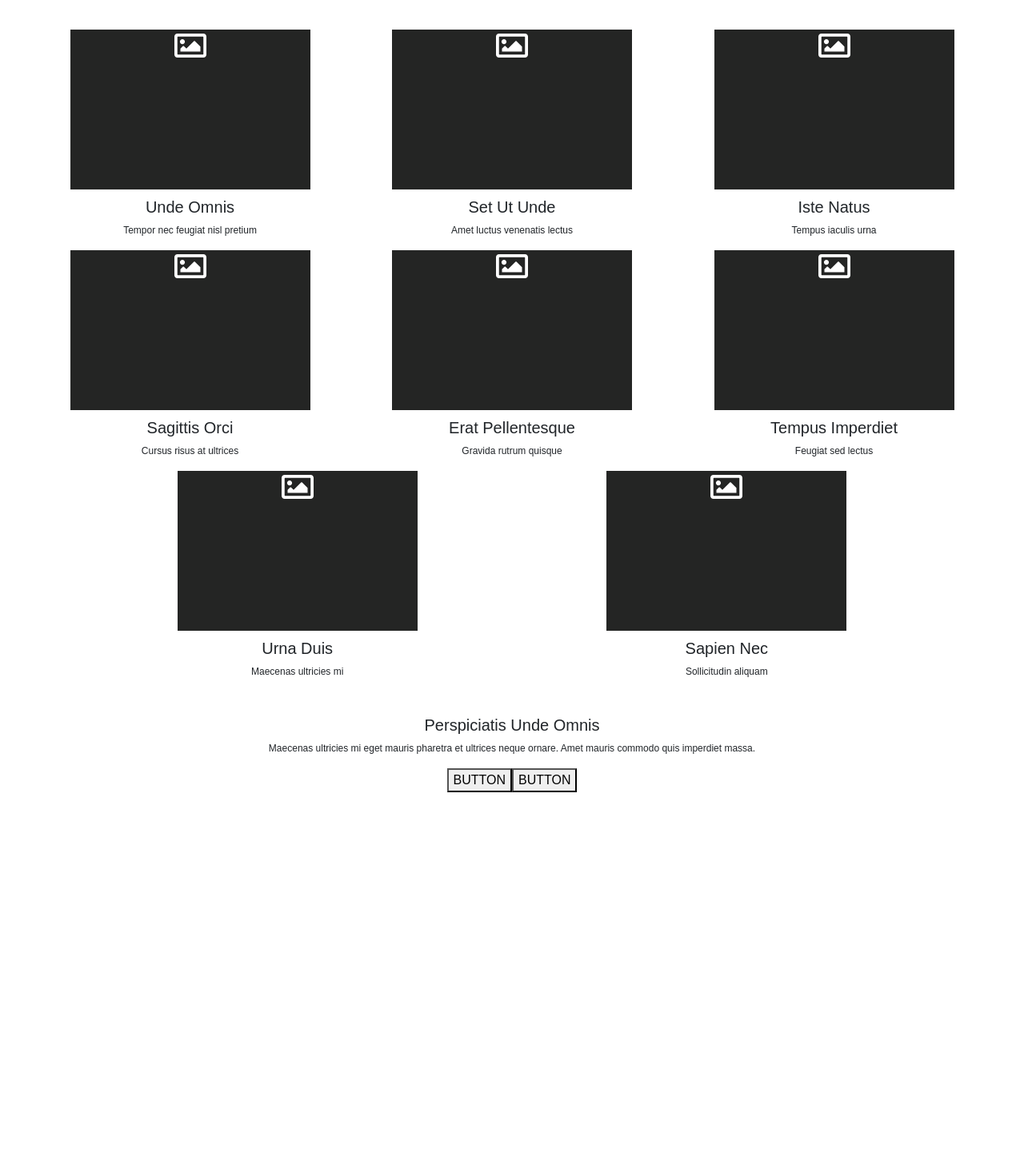
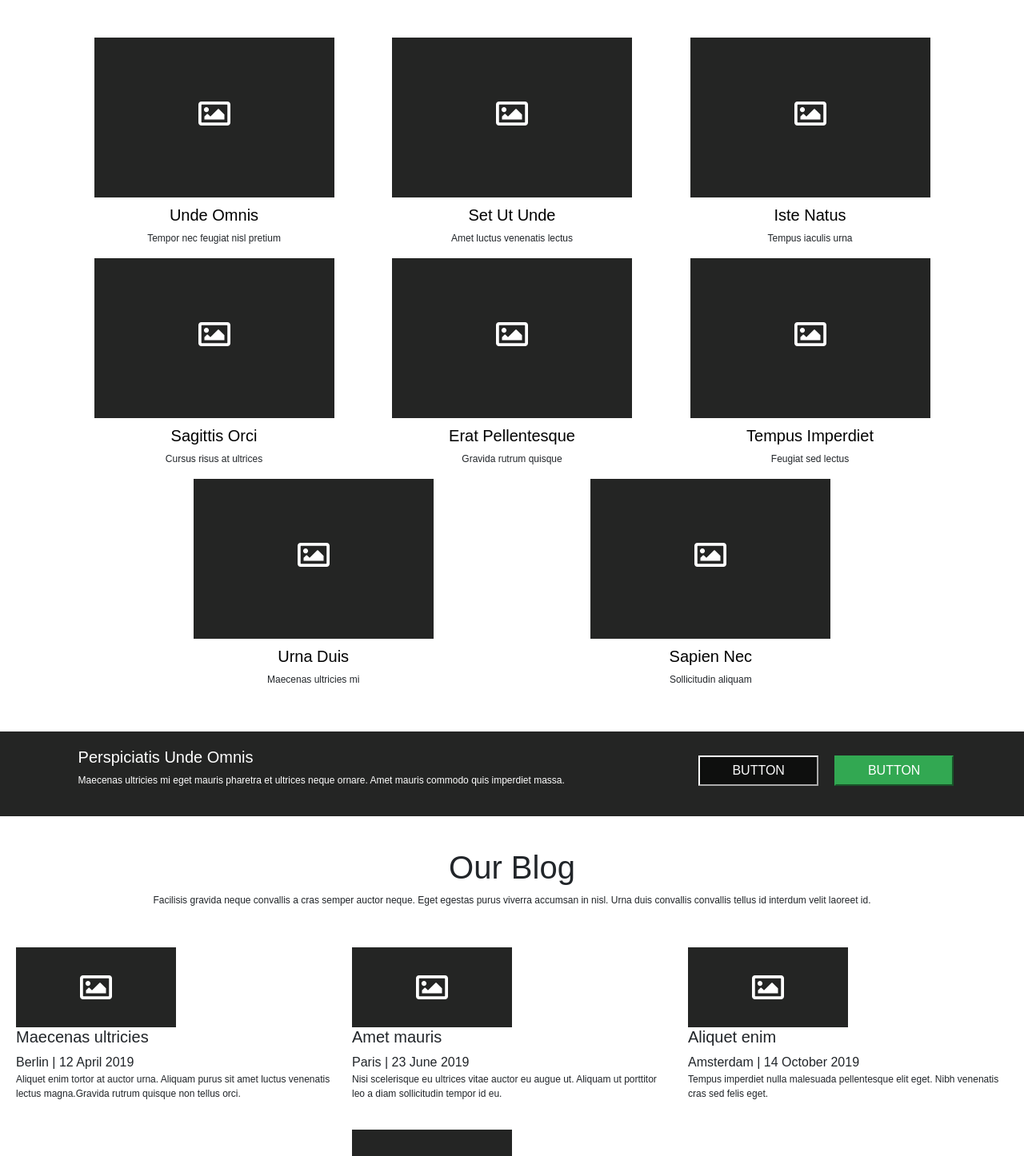
Before and after one commit to crlybrcs/testapp, a React (Create React App) app: page / in a window 1280 px wide. Shown: the part 1330-2776 px from the top of the page at 80% size. Before the commit the page ends 2321 px from the top, so only its background shows below. Built offline with nearby package versions, Linux system fonts and the light colour scheme; a web font is replaced by a local one.

Commit message:
finished work component started blog

```diff
--- /dev/null
+++ b/src/components/Blog.js
@@ -0,0 +1,98 @@
+import React from 'react';
+
+const Blog = () => {
+	return (
+		<div>
+			<div className="blog-top">
+				<h1>Our Blog</h1>
+				<p>
+					Facilisis gravida neque convallis a cras semper auctor neque. Eget egestas purus viverra accumsan in
+					nisl. Urna duis convallis convallis tellus id interdum velit laoreet id.
+				</p>
+			</div>
+			<div className="blog-container">
+				<div className="boxin">
+					<div className="blog-box">
+						<img
+							src="image-regular.svg"
+							width="40px"
+							height="40px"
+							className="image-blog"
+							alt="icon-blog"
+						/>
+					</div>
+					<div className="size-box">
+						<h5>Maecenas ultricies</h5>
+						<span>Berlin | 12 April 2019</span>
+						<p>
+							Aliquet enim tortor at auctor urna. Aliquam purus sit amet luctus venenatis lectus
+							magna.Gravida rutrum quisque non tellus orci.
+						</p>
+					</div>
+				</div>
+				<div className="boxin">
+					<div className="blog-box">
+						<img
+							src="image-regular.svg"
+							width="40px"
+							height="40px"
+							className="image-blog"
+							alt="icon-blog"
+						/>
+					</div>
+					<div className="size-box">
+						<h5>Amet mauris</h5>
+						<span>Paris | 23 June 2019</span>
+						<p>
+							Nisi scelerisque eu ultrices vitae auctor eu augue ut. Aliquam ut porttitor leo a diam
+							sollicitudin tempor id eu.
+						</p>
+					</div>
+				</div>
+				<div className="boxin">
+					<div className="blog-box">
+						<img
+							src="image-regular.svg"
+							width="40px"
+							height="40px"
+							className="image-blog"
+							alt="icon-blog"
+						/>
+					</div>
+					<div className="size-box">
+						<h5> Aliquet enim</h5>
+						<span>Amsterdam | 14 October 2019</span>
+						<p>
+							Tempus imperdiet nulla malesuada pellentesque elit eget. Nibh venenatis cras sed felis eget.
+						</p>
+					</div>
+				</div>
+				<div className="boxin">
+					<div className="blog-box">
+						<img
+							src="image-regular.svg"
+							width="40px"
+							height="40px"
+							className="image-blog"
+							alt="icon-blog"
+						/>
+					</div>
+					<div className="size-box">
+						<h5>Feugiat sed lectus</h5>
+						<span>Warsaw | 2 November 2019</span>
+						<p>
+							Tempor nec feugiat nisl pretium fusce id. Amet consectetur adipiscing elit pellentesque
+							habitant morbi tristique.
+						</p>
+					</div>
+				</div>
+			</div>
+			<div>
+				<h5>Maecenas ultricies </h5>
+				<input type="email" />
+			</div>
+		</div>
+	);
+};
+
+export default Blog;
--- a/src/components/CarouselItem.js
+++ b/src/components/CarouselItem.js
@@ -20,7 +20,7 @@ class CarouselItem extends Component {
 								Nulla vitae elit libero, a pharetra augue mollis interdum. Stet clita kasd gubergren, no
 								sea takimata sanctus est Lorem ipsum dolor sit amet.{' '}
 							</p>
-							<button>BUTTON</button>
+							<button className="carousel-button">BUTTON</button>
 						</div>
 					</Carousel.Caption>
 				</Carousel.Item>
@@ -40,7 +40,7 @@ class CarouselItem extends Component {
 								Nulla vitae elit libero, a pharetra augue mollis interdum. Stet clita kasd gubergren, no
 								sea takimata sanctus est Lorem ipsum dolor sit amet.
 							</p>
-							<button>BUTTON</button>
+							<button className="carousel-button">BUTTON</button>
 						</div>
 					</Carousel.Caption>
 				</Carousel.Item>
@@ -60,7 +60,7 @@ class CarouselItem extends Component {
 								Nulla vitae elit libero, a pharetra augue mollis interdum. Stet clita kasd gubergren, no
 								sea takimata sanctus est Lorem ipsum dolor sit amet.
 							</p>
-							<button>BUTTON</button>
+							<button className="carousel-button">BUTTON</button>
 						</div>
 					</Carousel.Caption>
 				</Carousel.Item>
--- a/src/components/MainContainer.js
+++ b/src/components/MainContainer.js
@@ -3,6 +3,7 @@ import CarouselItem from './CarouselItem';
 import Features from './Features';
 import ArticleBox from './ArticleBox';
 import Work from './Work';
+import Blog from './Blog';
 
 class MainContainer extends Component {
 	render() {
@@ -12,6 +13,7 @@ class MainContainer extends Component {
 				<Features />
 				<ArticleBox />
 				<Work />
+				<Blog />
 			</div>
 		);
 	}
--- a/src/components/Work.js
+++ b/src/components/Work.js
@@ -25,11 +25,13 @@ const Work = () => {
 							src="image-regular.svg"
 							width="40px"
 							height="40px"
-							className="image-svg"
+							className="image-work"
 							alt="icon-picture"
 						/>
 					</div>
-					<h5>Unde Omnis</h5>
+					<h5>
+						<a href="#">Unde Omnis</a>
+					</h5>
 					<p>Tempor nec feugiat nisl pretium</p>
 				</div>
 				<div>
@@ -38,11 +40,13 @@ const Work = () => {
 							src="image-regular.svg"
 							width="40px"
 							height="40px"
-							className="image-svg"
+							className="image-work"
 							alt="icon-picture"
 						/>
 					</div>
-					<h5>Set Ut Unde</h5>
+					<h5>
+						<a href="#">Set Ut Unde</a>
+					</h5>
 					<p>Amet luctus venenatis lectus</p>
 				</div>
 				<div>
@@ -51,11 +55,13 @@ const Work = () => {
 							src="image-regular.svg"
 							width="40px"
 							height="40px"
-							className="image-svg"
+							className="image-work"
 							alt="icon-picture"
 						/>
 					</div>
-					<h5>Iste Natus</h5>
+					<h5>
+						<a href="#">Iste Natus</a>
+					</h5>
 					<p>Tempus iaculis urna</p>
 				</div>
 				<div>
@@ -64,11 +70,13 @@ const Work = () => {
 							src="image-regular.svg"
 							width="40px"
 							height="40px"
-							className="image-svg"
+							className="image-work"
 							alt="icon-picture"
 						/>
 					</div>
-					<h5>Sagittis Orci</h5>
+					<h5>
+						<a href="#">Sagittis Orci</a>
+					</h5>
 					<p>Cursus risus at ultrices</p>
 				</div>
 				<div>
@@ -77,11 +85,13 @@ const Work = () => {
 							src="image-regular.svg"
 							width="40px"
 							height="40px"
-							className="image-svg"
+							className="image-work"
 							alt="icon-picture"
 						/>
 					</div>
-					<h5>Erat Pellentesque</h5>
+					<h5>
+						<a href="#">Erat Pellentesque</a>
+					</h5>
 					<p>Gravida rutrum quisque</p>
 				</div>
 				<div>
@@ -90,11 +100,13 @@ const Work = () => {
 							src="image-regular.svg"
 							width="40px"
 							height="40px"
-							className="image-svg"
+							className="image-work"
 							alt="icon-picture"
 						/>
 					</div>
-					<h5>Tempus Imperdiet</h5>
+					<h5>
+						<a href="#">Tempus Imperdiet</a>
+					</h5>
 					<p>Feugiat sed lectus</p>
 				</div>
 				<div>
@@ -103,11 +115,13 @@ const Work = () => {
 							src="image-regular.svg"
 							width="40px"
 							height="40px"
-							className="image-svg"
+							className="image-work"
 							alt="icon-picture"
 						/>
 					</div>
-					<h5>Urna Duis</h5>
+					<h5>
+						<a href="#">Urna Duis</a>
+					</h5>
 					<p>Maecenas ultricies mi</p>
 				</div>
 				<div>
@@ -116,22 +130,28 @@ const Work = () => {
 							src="image-regular.svg"
 							width="40px"
 							height="40px"
-							className="image-svg"
+							className="image-work"
 							alt="icon-picture"
 						/>
 					</div>
-					<h5>Sapien Nec</h5>
+					<h5>
+						<a href="#">Sapien Nec</a>
+					</h5>
 					<p>Sollicitudin aliquam</p>
 				</div>
 			</div>
-			<div>
-				<h5>Perspiciatis Unde Omnis</h5>
-				<p>
-					Maecenas ultricies mi eget mauris pharetra et ultrices neque ornare. Amet mauris commodo quis
-					imperdiet massa.
-				</p>
-				<button>BUTTON</button>
-				<button>BUTTON</button>
+			<div className="work-footnote">
+				<div className="workbox-left">
+					<h5>Perspiciatis Unde Omnis</h5>
+					<p>
+						Maecenas ultricies mi eget mauris pharetra et ultrices neque ornare. Amet mauris commodo quis
+						imperdiet massa.
+					</p>
+				</div>
+				<div className="workbox-right">
+					<button className="work-button">BUTTON</button>
+					<button className="work-button-green">BUTTON</button>
+				</div>
 			</div>
 		</div>
 	);
--- a/src/components/app/App.css
+++ b/src/components/app/App.css
@@ -85,6 +85,13 @@ a .nav-link {
 	margin-bottom: 8%;
 	width: 80%;
 }
+
+.innerbox .carousel-button {
+	padding: 5px 40px;
+	background-color: #32a852;
+	border-color: #32a852;
+	color: white;
+}
 .innerbox h1 {
 	font-size: 50px;
 	font-weight: 1000;
@@ -160,6 +167,13 @@ h5 > p {
 .image-svg {
 	filter: invert(100%) sepia(100%) saturate(0%) hue-rotate(288deg) brightness(102%) contrast(102%);
 }
+.image-work {
+	filter: invert(100%) sepia(100%) saturate(0%) hue-rotate(288deg) brightness(102%) contrast(102%);
+}
+.image-blog {
+	filter: invert(100%) sepia(100%) saturate(0%) hue-rotate(288deg) brightness(102%) contrast(102%);
+	margin-top: 15%;
+}
 .small-box1 {
 	padding-top: 40px;
 	padding-bottom: 40px;
@@ -212,10 +226,9 @@ h5 > p {
 	display: flex;
 	flex-direction: row;
 	justify-content: space-evenly;
-	align-items: center;
+	align-items: flex-start;
 	flex-wrap: wrap;
-	margin-top: 30px;
-	margin-bottom: 30px;
+	margin: 40px 60px;
 }
 
 .work-box3 h5 {
@@ -233,6 +246,89 @@ h5 > p {
 
 	margin-right: 15px;
 	margin-left: 15px;
+}
+
+.image-work {
+	margin-top: 25%;
+}
+
+.work-box3 a {
+	color: black;
+}
+.work-box3 h5 a:hover {
+	color: black;
+	text-decoration: none;
+}
+
+.work-footnote {
+	display: flex;
+	flex-direction: row;
+	justify-content: space-evenly;
+	/* margin: 30px 60px; */
+	background-color: #0c0d0cE5;
+	width: auto;
+}
+
+.workbox-left {
+	text-align: left;
+	margin-right: 20px;
+	color: white;
+}
+.workbox-left {
+	margin: 20px;
+	margin-right: 50px;
+}
+
+.workbox-right {
+	text-align: right;
+	margin-left: 30px;
+}
+
+.work-button {
+	margin: 30px 10px;
+	padding: 5px 40px;
+	background-color: #0c0d0cE5;
+	color: white;
+	border-color: white;
+}
+
+.work-button-green {
+	margin: 0 10px;
+	padding: 5px 40px;
+	background-color: #32a852;
+	border-color: #32a852;
+	color: white;
+}
+
+.blog-top {
+	margin: 40px 20px;
+}
+
+.blog-box {
+	background-color: #0c0d0cE5;
+	height: 100px;
+	width: 200px;
+}
+
+.size-box p {
+	width: 400px;
+	height: auto;
+}
+
+.blog-container {
+	display: flex;
+	flex-direction: row;
+	flex-wrap: wrap;
+	justify-content: center;
+}
+.boxin {
+	display: inline-block;
+	margin: 10px 10px;
+}
+
+.size-box {
+	text-align: start;
+	float: right;
 }
 
 /* Smaller than standard 960 (devices and browsers) */
```
